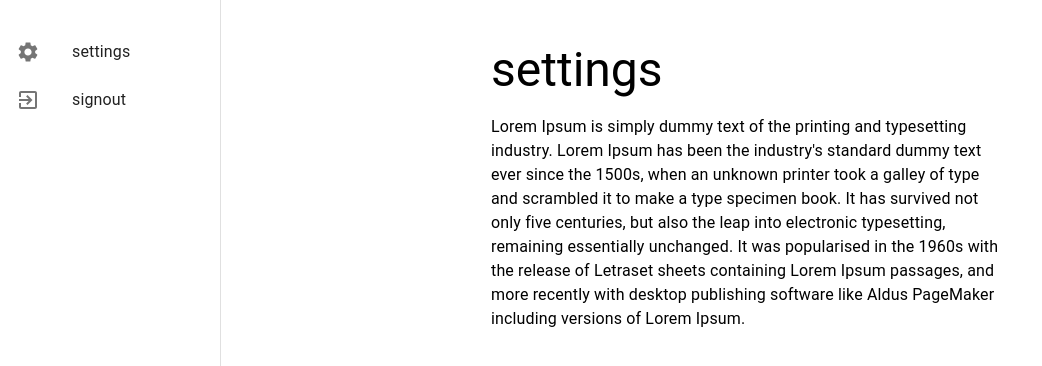
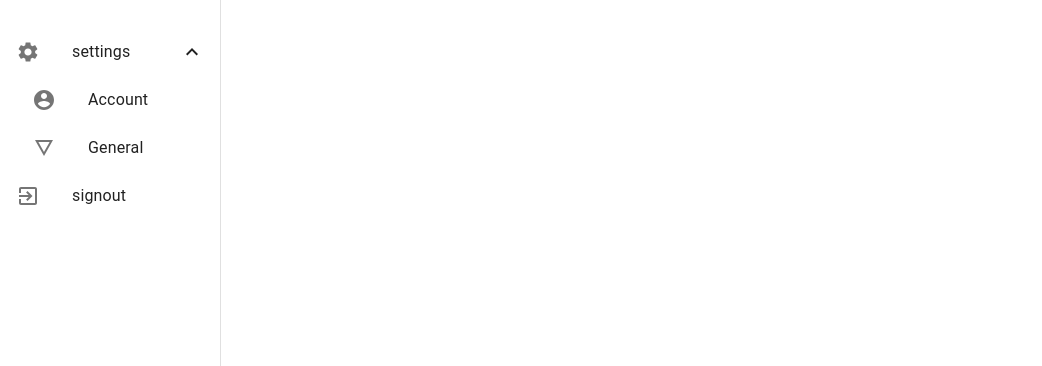
Before and after one commit to bhagatabhijeet/chype, a React (Create React App) app in the folder client/: page /settings in a window 1280 px wide. Shown: the top 366 px of the page, without its empty margins (0-1042 px from the left). Built offline with nearby package versions, Linux system fonts and the light colour scheme.

Commit message:
make settings collapse and create account and general component

```diff
--- /dev/null
+++ b/client/src/components/Account.jsx
@@ -0,0 +1,12 @@
+
+
+function Account (){
+
+    return(
+        <div>
+hey account page
+        </div>
+    );
+}
+
+export default Account;
--- /dev/null
+++ b/client/src/components/General.jsx
@@ -0,0 +1,11 @@
+
+function General (){
+
+    return(
+        <div>
+general page
+        </div>
+    );
+}
+
+export default General;
--- a/client/src/pages/SettingsPage.jsx
+++ b/client/src/pages/SettingsPage.jsx
@@ -1,6 +1,6 @@
 import React from 'react';
 import { makeStyles } from "@material-ui/core/styles"
-import Grid from '@material-ui/core/Grid';
+// import Grid from '@material-ui/core/Grid';
 import {
     BrowserRouter as Router,
     Switch, Route, Link
@@ -15,19 +15,23 @@ import {
 import SettingsIcon from '@material-ui/icons/Settings';
 import ExitToAppIcon from '@material-ui/icons/ExitToApp';
 
+import ExpandLess from '@material-ui/icons/ExpandLess';
+import ExpandMore from '@material-ui/icons/ExpandMore';
+import Collapse from '@material-ui/core/Collapse';
+import AccountCircleIcon from '@material-ui/icons/AccountCircle';
+import DetailsIcon from '@material-ui/icons/Details';
+import Account from '../components/Account';
+import General from '../components/General'
+
 const useStyles = makeStyles((theme) => ({
     root: {
         flexGrow: 1,
     },
     drawerPaper: {
         width: 'inherit',
-
     },
     list: {
         marginTop: '20px',
-    },
-    container: {
-
     },
     grid: {
         alignItems: 'center',
@@ -38,11 +42,20 @@ const useStyles = makeStyles((theme) => ({
     link: {
         textDecoration: 'none',
         color: theme.palette.text.primary
-    }
+    },
+    nested: {
+        paddingLeft: theme.spacing(4),
+    },
 }))
 
 function SettingsPage(props) {
     const classes = useStyles();
+    const [open, setOpen] = React.useState(true);
+
+    const handleClick = () => {
+        setOpen(!open);
+    };
+
     return (
         <Router>
             <div style={{ display: 'flex' }} className={classes.root}>
@@ -55,12 +68,37 @@ function SettingsPage(props) {
                 >
                     <List className={classes.list}>
                         <Link to="/settings" className={classes.link}>
-                            <ListItem button>
+                            <ListItem button onClick={handleClick}>
                                 <ListItemIcon>
                                     <SettingsIcon />
                                 </ListItemIcon>
                                 <ListItemText primary={"settings"} />
+                                {open ? <ExpandLess /> : <ExpandMore />}
                             </ListItem>
+                            <Collapse in={open} timeout="auto" unmountOnExit>
+                                <Link to="/account" className={classes.link}>
+                                    <List component="div" disablePadding>
+                                        <ListItem button className={classes.nested}>
+                                            <ListItemIcon>
+                                                <AccountCircleIcon />
+                                            </ListItemIcon>
+                                            <ListItemText primary="Account" />
+                                        </ListItem>
+                                    </List>
+                                </Link>
+                            </Collapse>
+                            <Collapse in={open} timeout="auto" unmountOnExit>
+                                <Link to="/general" className={classes.link}>
+                                    <List component="div" disablePadding>
+                                        <ListItem button className={classes.nested}>
+                                            <ListItemIcon>
+                                                <DetailsIcon />
+                                            </ListItemIcon>
+                                            <ListItemText primary="General" />
+                                        </ListItem>
+                                    </List>
+                                </Link>
+                            </Collapse>
                         </Link>
                         <Link to="/signout" className={classes.link}>
                             <ListItem button>
@@ -73,35 +111,20 @@ function SettingsPage(props) {
                     </List>
                 </Drawer>
                 <Switch>
-                    <Route  path="/settings">
-                        <Grid container spacing={3} className={classes.grid}>
-                            <Grid item xs={6}>
-                                <Typography variant="h3" gutterBottom>
-                                    settings
+                    <Route path="/account">
+                        <Account />
+                    </Route>
+                    <Route path="/general">
+                        <General/>
+                    </Route>
+                    <Route path="/signout">
+                        <Typography variant="h3" gutterBottom>
+                            sign out
             </Typography>
-                                <Typography variant="body1" gutterBottom>
-                                    Lorem Ipsum is simply dummy text of the printing and typesetting industry. Lorem Ipsum has been the industry's standard dummy text ever since the 1500s, when an unknown printer took a galley of type and scrambled it to make a type specimen book. It has survived not only five centuries, but also the leap into electronic typesetting, remaining essentially unchanged. It was popularised in the 1960s with the release of Letraset sheets containing Lorem Ipsum passages, and more recently with desktop publishing software like Aldus PageMaker including versions of Lorem Ipsum.
-            </Typography>
-                            </Grid>
-                        </Grid>
-                    </Route>
-                    <Route  path="/signout">
-                        <Grid container spacing={3} className={classes.grid}>
-                            <Grid item xs={6}>
-                                <Typography variant="h3" gutterBottom>
-                                    sign out
-            </Typography>
-                                <Typography variant="body1" gutterBottom>
-                                    Contrary to popular belief, Lorem Ipsum is not simply random text. It has roots in a piece of classical Latin literature from 45 BC, making it over 2000 years old. Richard McClintock, a Latin professor at Hampden-Sydney College in Virginia, looked up one of the more obscure Latin words, consectetur, from a Lorem Ipsum passage, and going through the cites of the word in classical literature, discovered the undoubtable source. Lorem Ipsum comes from sections 1.10.32 and 1.10.33 of "de Finibus Bonorum et Malorum" (The Extremes of Good and Evil) by Cicero, written in 45 BC. This book is a treatise on the theory of ethics, very popular during the Renaissance. The first line of Lorem Ipsum, "Lorem ipsum dolor sit amet..", comes from a line in section 1.10.32.
-            </Typography>
-                            </Grid>
-                        </Grid>
                     </Route>
                 </Switch>
             </div>
         </Router>
     );
 }
-
-
 export default SettingsPage;
```
